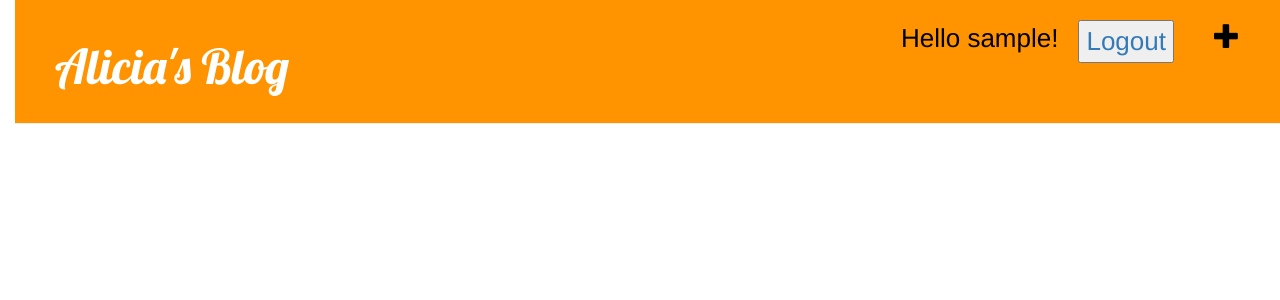
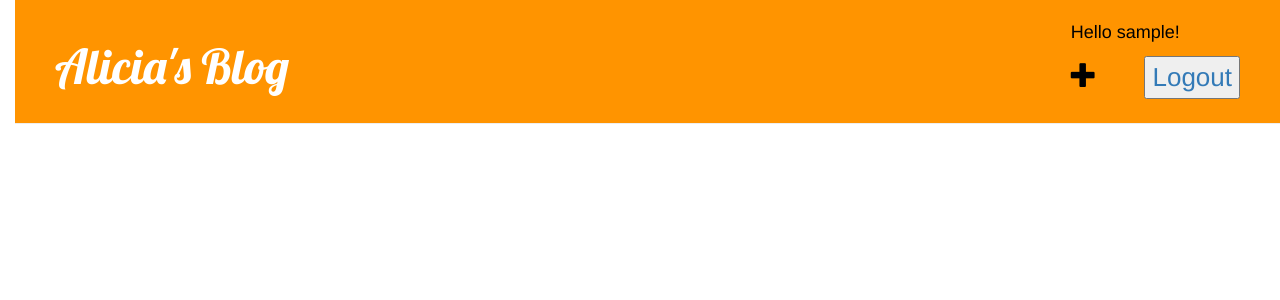
Before and after one commit to aliciasavelly/djangogirls, a Django app: page / in a window 1280 px wide. Shown: the top 300 px of the page. Run offline with Django 3.2, Linux system fonts and the light colour scheme; the visitor is signed in with stand-in values (Sample User, id 1); data that the repository does not hold is empty; some libraries are stand-ins or nearby versions.

Commit message:
change font size of welcome greeting

```diff
--- a/blog/static/css/blog.css
+++ b/blog/static/css/blog.css
@@ -11,6 +11,9 @@ body {
   background-color: #ff9400;
   margin-top: 0;
   padding: 20px 20px 20px 40px;
+  position: relative;
+  display: flex;
+  justify-content: space-between;
 }
 
 .page-header h1, .page-header h1 a, .page-header h1 a:visited, .page-header h1 a:active {
@@ -41,7 +44,7 @@ h1, h2, h3, h4 {
 
 .top-menu {
   color: black;
-  float: right;
+  /*float: right;*/
   font-size: 26px;
   margin-right: 20px;
   transition: 0.5s;
@@ -59,3 +62,7 @@ h1, h2, h3, h4 {
 .post h1 a, .post h1 a:visited {
   color: #000000;
 }
+
+.right-nav p {
+  font-size: 18px;
+}
--- a/blog/templates/blog/base.html
+++ b/blog/templates/blog/base.html
@@ -12,15 +12,17 @@
   </head>
   <body>
     <div class="page-header">
+      <h1><a href="/">Alicia's Blog</a></h1>
       {% if user.is_authenticated %}
-        <a href="{% url 'post_new' %}" class="top-menu"><span class="glyphicon glyphicon-plus"></span></a>
-        <a href="{% url 'post_draft_list' %}" class="top-menu"><span class="glyphicon glypicon-edit"></span></a>
-        <button type="button" name="button" class="top-menu"><a href="{% url 'logout' %}">Logout</a></button>
-        <p class="top-menu">Hello {{ user.username }}!</p>
+        <div class="right-nav">
+          <p class="top-menu">Hello {{ user.username }}!</p>
+          <a href="{% url 'post_new' %}" class="top-menu"><span class="glyphicon glyphicon-plus"></span></a>
+          <a href="{% url 'post_draft_list' %}" class="top-menu"><span class="glyphicon glypicon-edit"></span></a>
+          <button type="button" name="button" class="top-menu"><a href="{% url 'logout' %}">Logout</a></button>
+        </div>
       {% else %}
         <a href="{% url 'login' %}" class="top-menu"><span class="glyphicon glyphicon-lock"></span></a>
       {% endif %}
-      <h1><a href="/">Alicia's Blog</a></h1>
     </div>
     <div class="content container">
       <div class="row">
```
